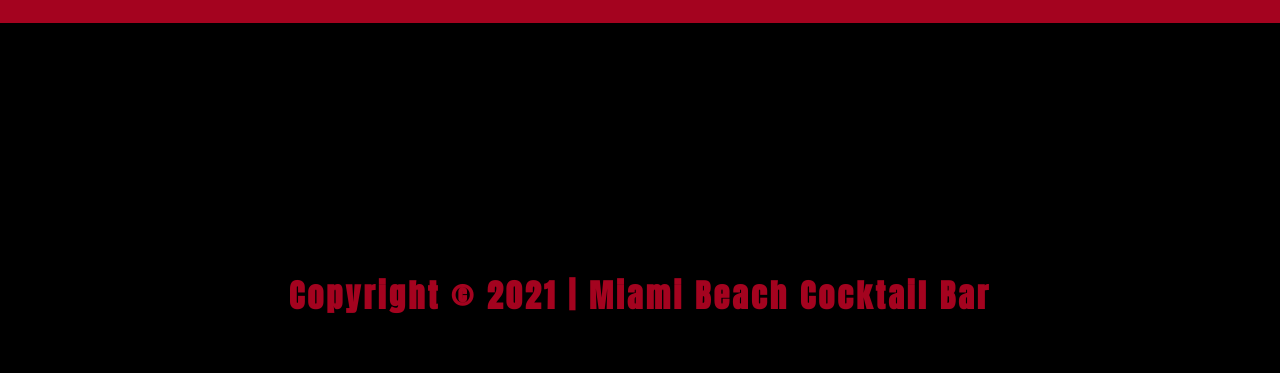
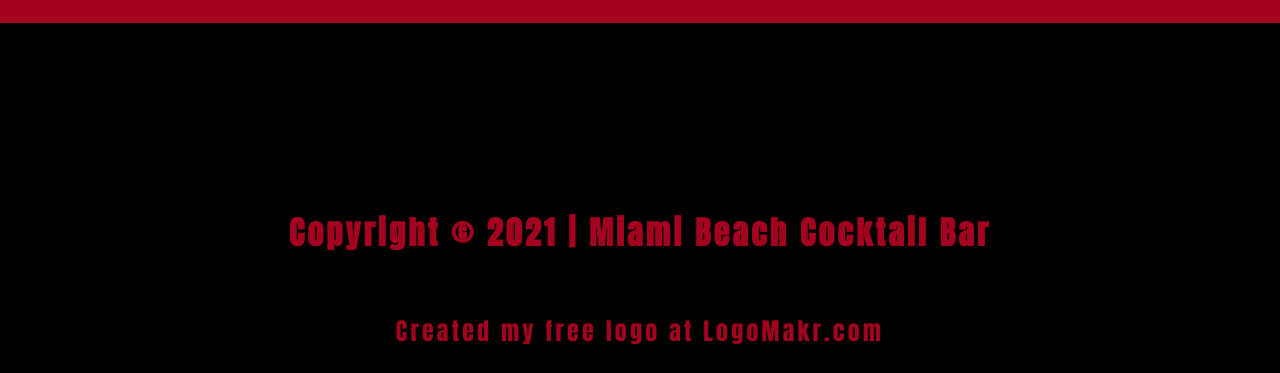
Before and after one commit to anetachwala/landingPage2, a plain HTML site: page index.html in a window 1280 px wide. Shown: the part 5236-5609 px from the top of the page. Drawn offline with nearby package versions, Linux system fonts and the light colour scheme; a web font is replaced by a local one.

Commit message:
Update index.html

```diff
--- a/index.html
+++ b/index.html
@@ -111,7 +111,9 @@
             </section>
 
             <footer class="footer">
-                <div><h1>Copyright &copy; <script>document.write( new Date().getFullYear() );</script> | Miami Beach Cocktail Bar</h1></div>
+                <div><h1>Copyright &copy; <script>document.write( new Date().getFullYear() );</script> | Miami Beach Cocktail Bar</h1>
+                    <p>Created my free logo at LogoMakr.com</p>
+                </div>
             </footer>
 
         </div>
```
